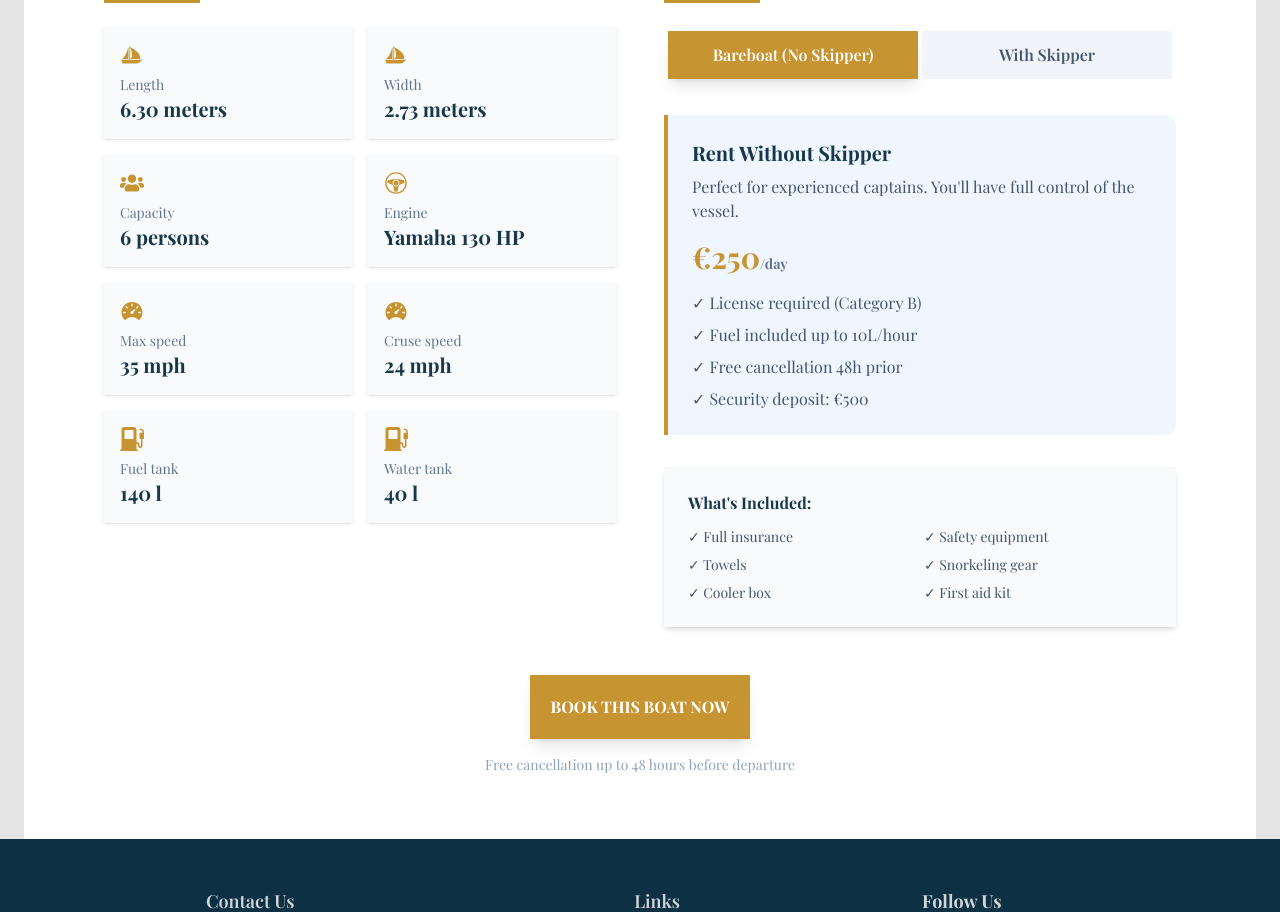
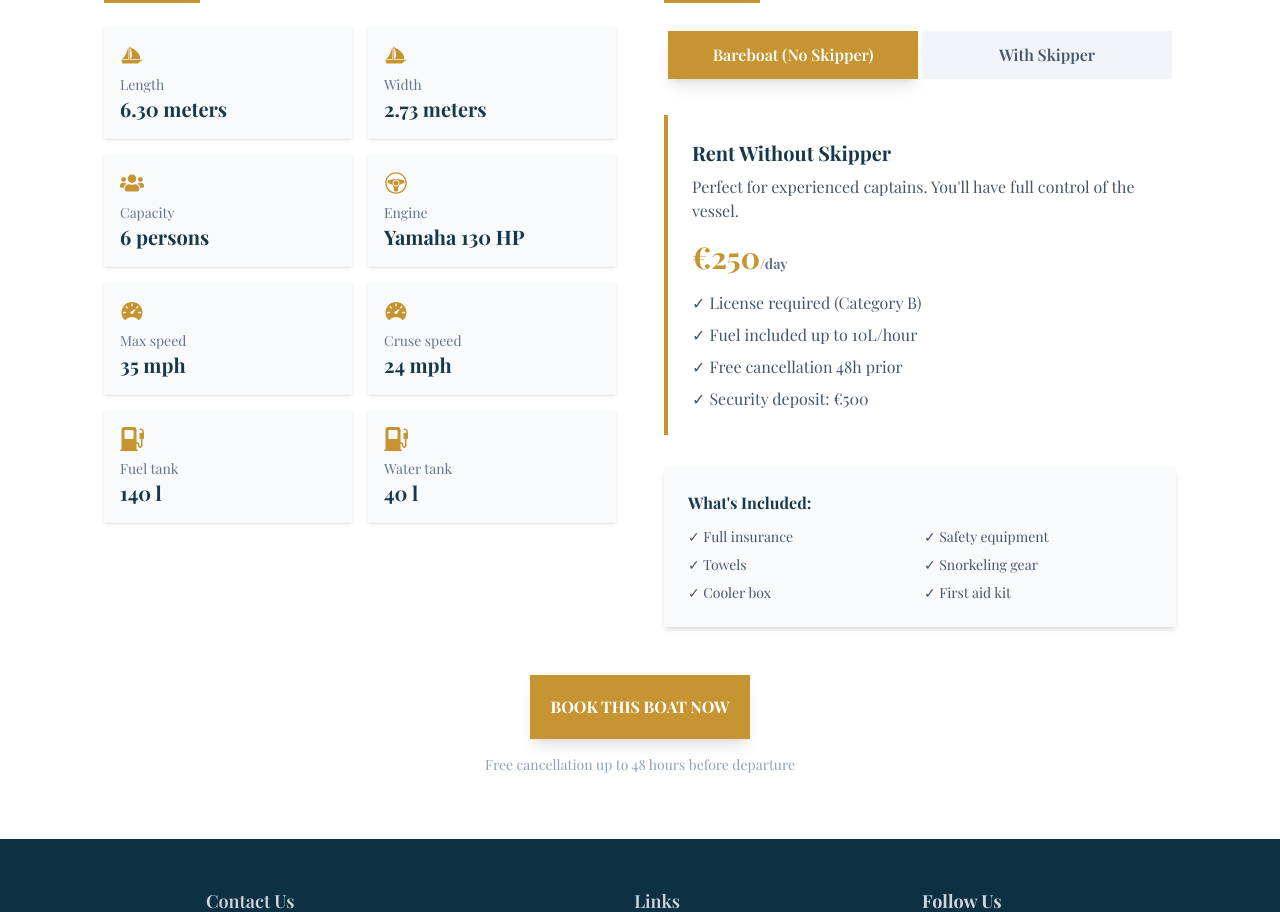
Before and after one commit to mmaras02/boat-tours, a Next.js app: page /boat in a window 1280 px wide. Shown: the part 1209-2121 px from the top of the page. Built offline with nearby package versions, Linux system fonts and the light colour scheme; a web font is replaced by a local one.

Commit message:
color fix

```diff
--- a/app/boat/components/BoatInfo.tsx
+++ b/app/boat/components/BoatInfo.tsx
@@ -184,7 +184,7 @@ export const BoatInfo = () => {
             {/* Bareboat Details */}
             {rentalType === 'bareboat' && (
               <div className="space-y-6">
-                <div className="bg-blue-50 border-l-4 border-[#c79432] p-6 rounded-r-xl">
+                <div className="border-l-4 border-[#c79432] p-6 rounded-r-xl">
                   <h4 className="text-xl font-bold text-[#17384A] mb-2">
                     Rent Without Skipper
                   </h4>
@@ -216,7 +216,7 @@ export const BoatInfo = () => {
             {/* With Skipper Details */}
             {rentalType === 'captained' && (
               <div className="space-y-6">
-                <div className="bg-blue-50 border-l-4 border-[#c79432] p-6 rounded-r-xl">
+                <div className="border-l-4 border-[#c79432] p-6 rounded-r-xl">
                   <h4 className="text-xl font-bold text-[#17384A] mb-2">
                     Rent With Skipper
                   </h4>
--- a/app/boat/page.tsx
+++ b/app/boat/page.tsx
@@ -21,7 +21,7 @@ export default function BoatPage() {
   const [selectedIndex, setSelectedIndex] = useState<number | null>(null);
 
   return (
-    <main className="min-h-screen bg-[#e5e5e5] pt-40 px-6">
+    <main className="min-h-screen pt-40 px-6">
       <div className="text-center py-12">
         <h2 className="text-4xl md:text-5xl font-extrabold text-[#17384A] uppercase tracking-tight">
           Salmeri Calipso 6.30m
```
